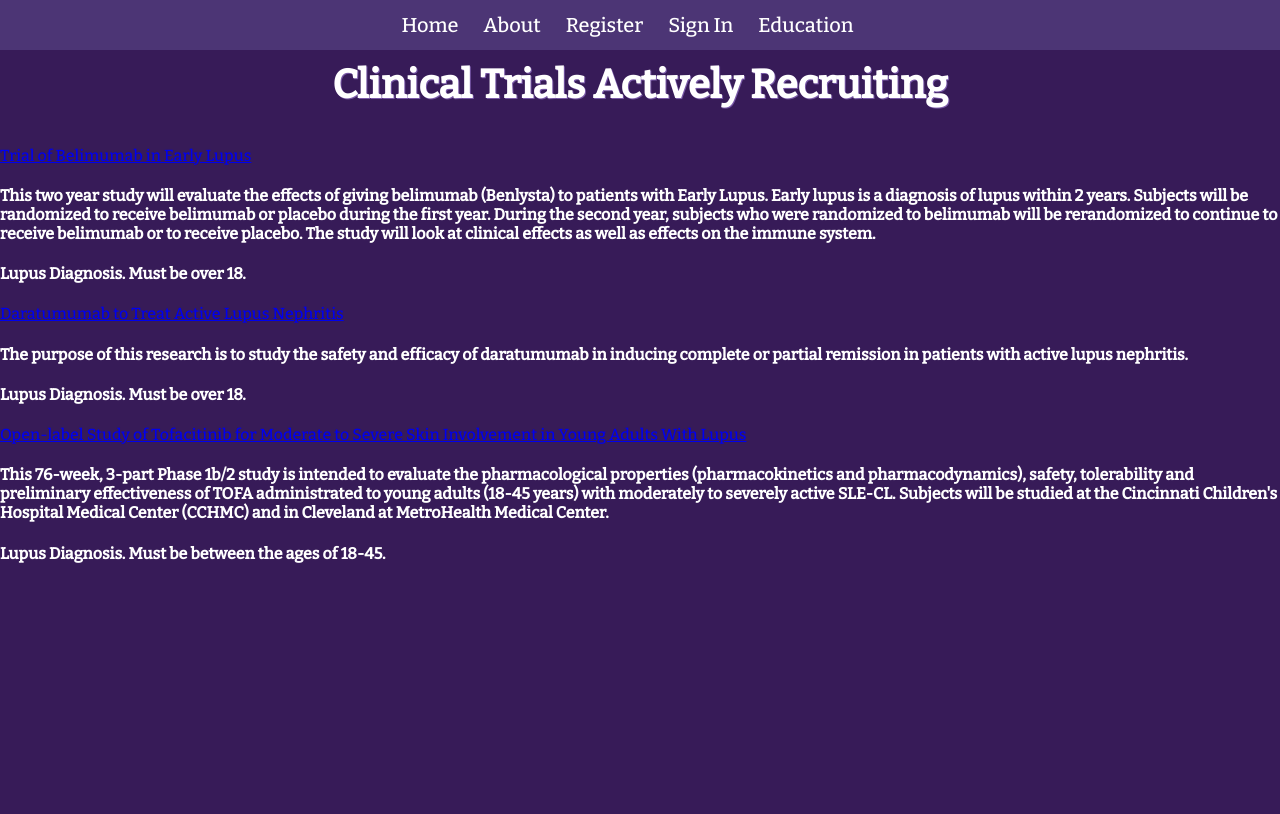
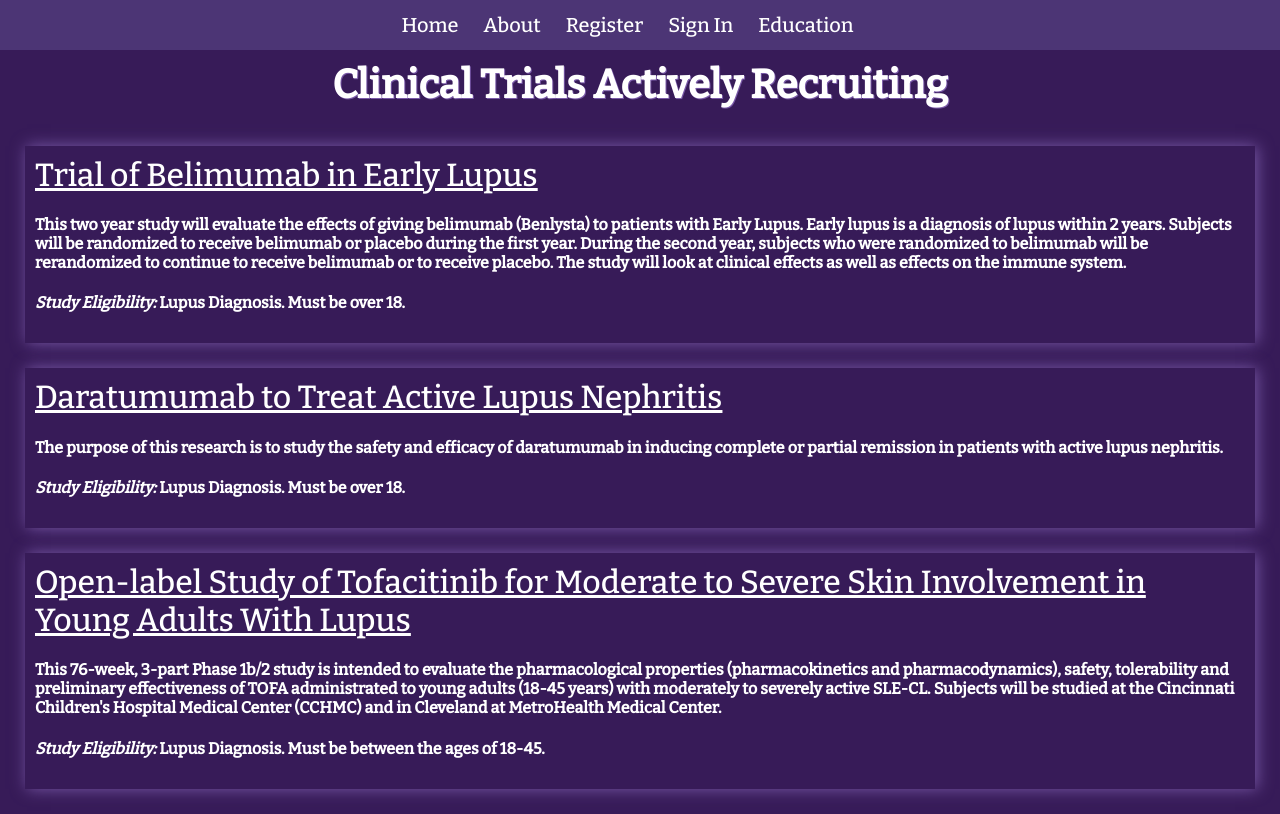
Before and after one commit to OliviaSchwartz/Lupus_Link, a React (Create React App) app: page /clinicaltrials in a window 1280 px wide. Built offline with nearby package versions, Linux system fonts and the light colour scheme; the HTML template or start-up script is replaced by a standard one.

Commit message:
clinical study styling finished

```diff
--- a/src/App.css
+++ b/src/App.css
@@ -167,7 +167,7 @@ form button:disabled {
   grid-template-columns: 1fr 1fr 1fr;
 }
 
-.tracker-card, .topic-card{
+.tracker-card, .topic-card, .clinical-study{
   color:white;
   margin: 25px;
   padding: 10px;
@@ -273,6 +273,11 @@ select {
   margin: 30px;
 }
 
+a {
+  color: white;
+  font-size: xx-large;
+}
+
 @media screen and (max-width: 1220px) {
   .header {
     font-size: 93px;
--- a/src/pages/ClinicalStudies.js
+++ b/src/pages/ClinicalStudies.js
@@ -24,7 +24,7 @@ const ClinicalStudies = () => {
           </h4>
           <h4 className="study-eligibility">
             {' '}
-            Lupus Diagnosis. Must be over 18.
+            <em>Study Eligibility: </em> Lupus Diagnosis. Must be over 18.
           </h4>
         </div>
 
@@ -41,7 +41,7 @@ const ClinicalStudies = () => {
             with active lupus nephritis.
           </h4>
           <h4 className="study-eligibility">
-            Lupus Diagnosis. Must be over 18.
+            <em>Study Eligibility: </em> Lupus Diagnosis. Must be over 18.
           </h4>
         </div>
 
@@ -63,7 +63,8 @@ const ClinicalStudies = () => {
             MetroHealth Medical Center.
           </h4>
           <h4 className="study-eligibility">
-            Lupus Diagnosis. Must be between the ages of 18-45.
+            <em>Study Eligibility: </em> Lupus Diagnosis. Must be between the
+            ages of 18-45.
           </h4>
         </div>
       </div>
```
